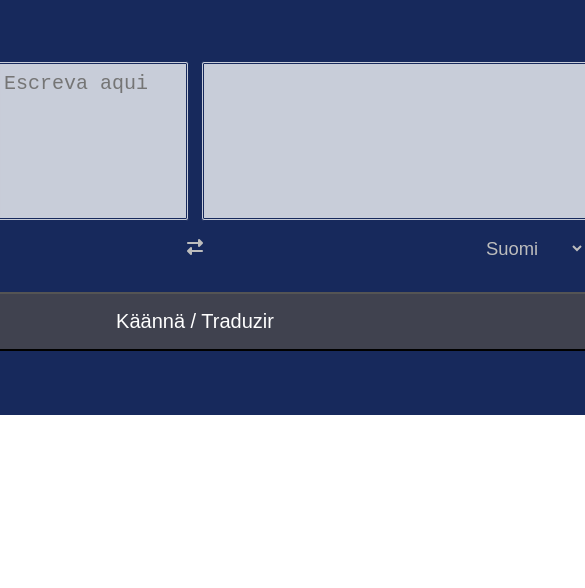
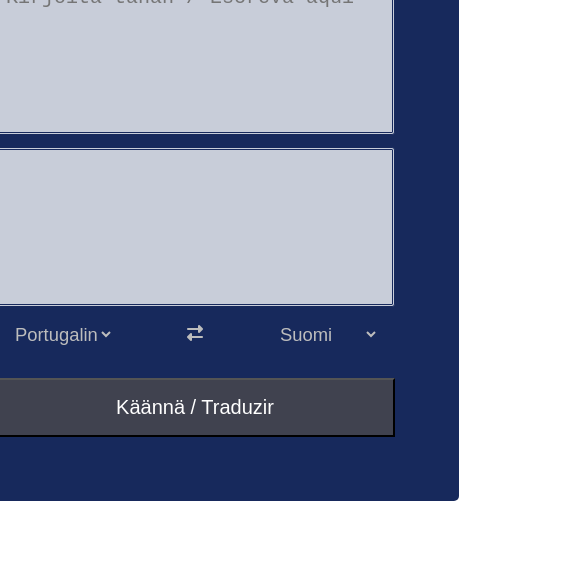
Before and after one commit to Joaocc1/Translation-Website, a plain HTML site: page index.html in a window 390 px wide. Shown: the part 256-844 px from the top of the page, 585 px wide, since content can reach past the window. Drawn offline with Linux system fonts and the light colour scheme; a web font is replaced by a local one.

Commit message:
media queries para responsive

```diff
--- a/styles.css
+++ b/styles.css
@@ -61,6 +61,13 @@ textarea {
     color: #000000;
 }
 
+@media only screen and (max-width: 1000px) {
+    .wrapper .text-input {
+        flex: flex;
+        flex-direction: column;
+    }
+}
+
 .custom {
     padding: 1rem;
     display: flex;
```
